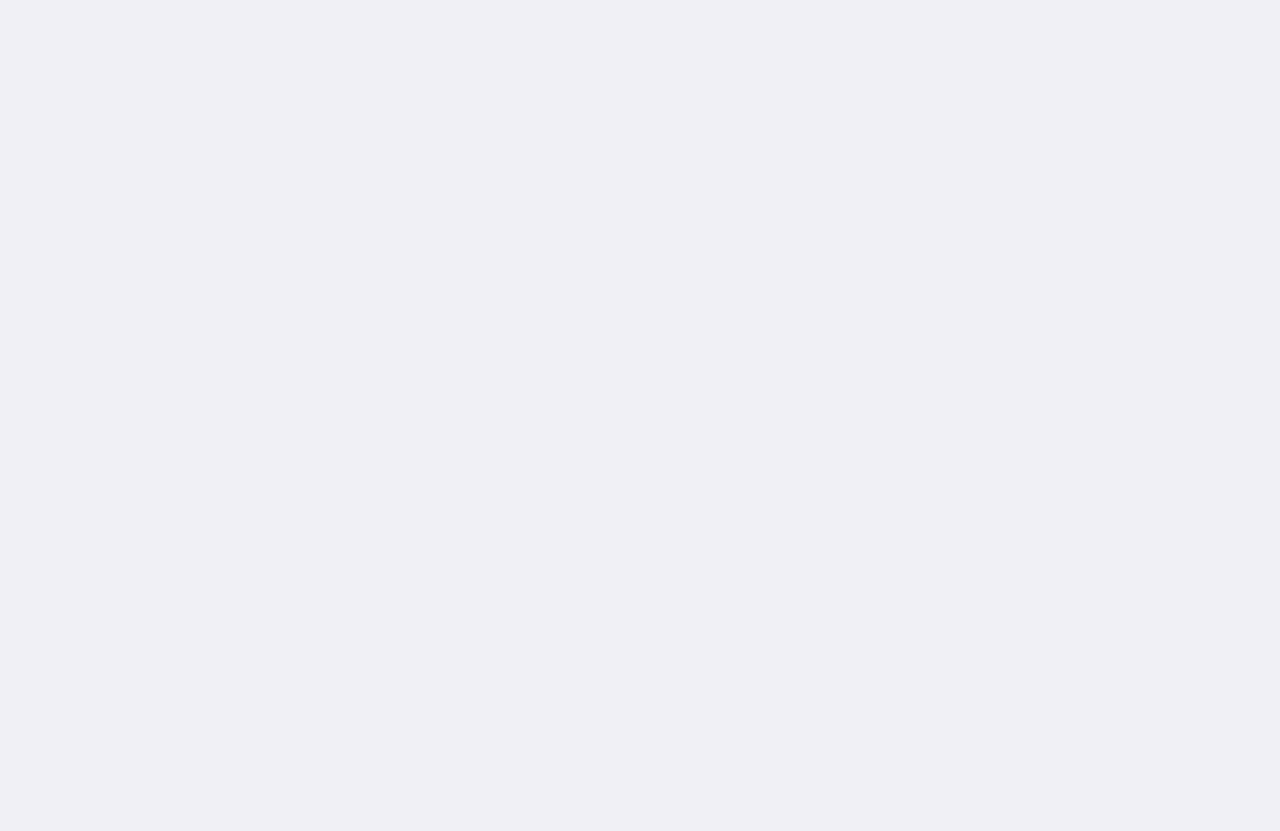
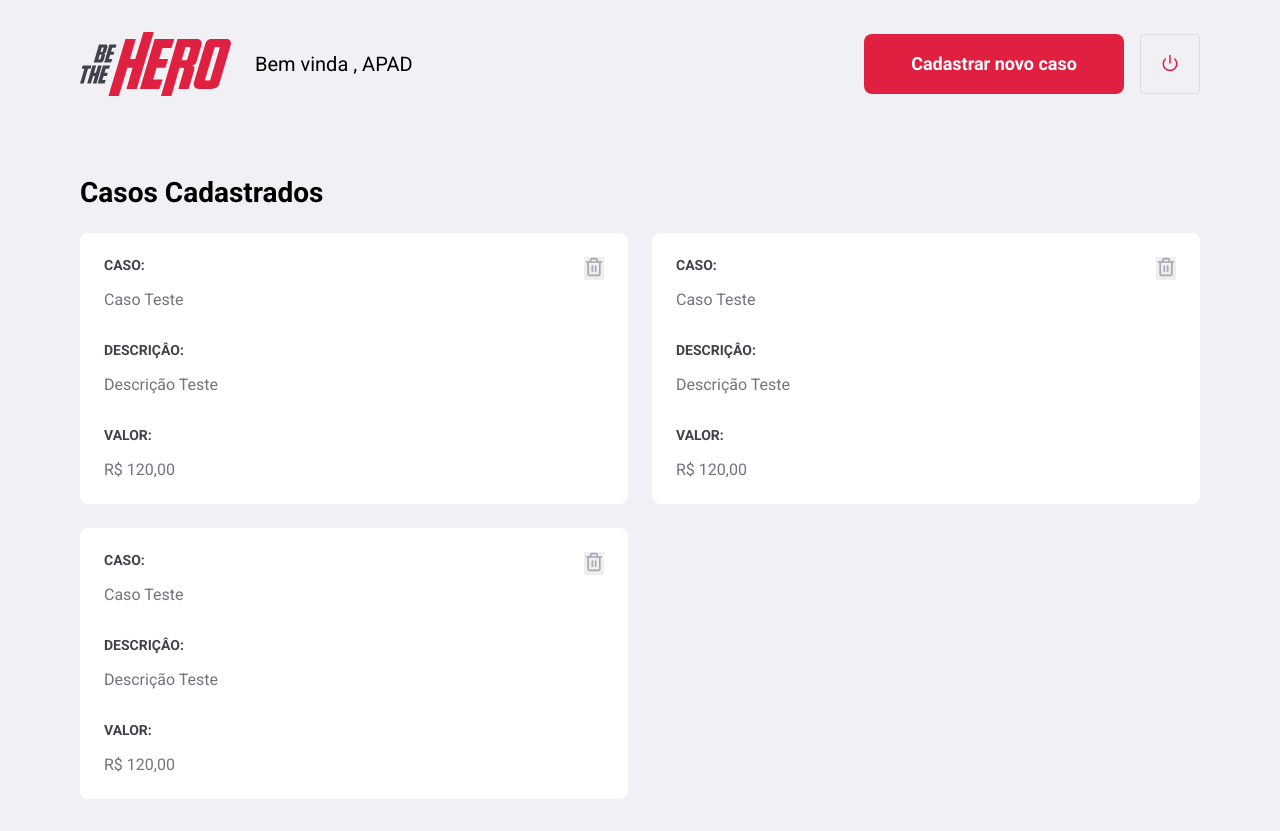
Before and after one commit to Shilton7/OmniStack_11, a React (Create React App) app in the folder frontend/: page /profile in a window 1280 px wide. Before the commit the page ends 800 px from the top, so only its background shows below. Built offline with nearby package versions, Linux system fonts and the light colour scheme; the HTML template or start-up script is replaced by a standard one.

Commit message:
Creating component layout Profile

```diff
--- /dev/null
+++ b/frontend/src/pages/Profile/index.js
@@ -0,0 +1,73 @@
+import React from 'react';
+import './styles.css';
+import logoImg from '../../assets/logo.svg';
+import { FiPower, FiTrash2 } from 'react-icons/fi';
+import { Link } from 'react-router-dom';
+
+export default function Profile() {
+	return (
+		<div className='profile-container'>
+			<header>
+				<img src={logoImg} alt='Be The hero' />
+				<span>Bem vinda , APAD</span>
+
+				<Link className='button' to='/incidentes/new'>
+					Cadastrar novo caso
+				</Link>
+
+				<button>
+					<FiPower size={18} color='#e02041' />
+				</button>
+			</header>
+
+			<h1>Casos Cadastrados</h1>
+
+			<ul>
+				<li>
+					<strong>CASO: </strong>
+					<p>Caso Teste</p>
+
+					<strong>DESCRIÇÂO: </strong>
+					<p>Descrição Teste</p>
+
+					<strong>VALOR: </strong>
+					<p>R$ 120,00</p>
+
+					<button tyoe='button'>
+						<FiTrash2 size={20} color='#a8a8b3' />
+					</button>
+				</li>
+
+				<li>
+					<strong>CASO: </strong>
+					<p>Caso Teste</p>
+
+					<strong>DESCRIÇÂO: </strong>
+					<p>Descrição Teste</p>
+
+					<strong>VALOR: </strong>
+					<p>R$ 120,00</p>
+
+					<button tyoe='button'>
+						<FiTrash2 size={20} color='#a8a8b3' />
+					</button>
+				</li>
+
+				<li>
+					<strong>CASO: </strong>
+					<p>Caso Teste</p>
+
+					<strong>DESCRIÇÂO: </strong>
+					<p>Descrição Teste</p>
+
+					<strong>VALOR: </strong>
+					<p>R$ 120,00</p>
+
+					<button tyoe='button'>
+						<FiTrash2 size={20} color='#a8a8b3' />
+					</button>
+				</li>
+			</ul>
+		</div>
+	);
+}
--- /dev/null
+++ b/frontend/src/pages/Profile/styles.css
@@ -0,0 +1,86 @@
+.profile-container {
+	width: 100%;
+	max-width: 1180px;
+	padding: 0 30px;
+	margin: 32px auto;
+}
+
+.profile-container header {
+	display: flex;
+	align-items: center;
+}
+
+.profile-container header span {
+	font-size: 20px;
+	margin-left: 24px;
+}
+
+.profile-container header img {
+	height: 64px;
+}
+
+.profile-container header a {
+	width: 260px;
+	margin-left: auto;
+	margin-top: 0;
+}
+
+.profile-container header button {
+	width: 60px;
+	height: 60px;
+	border-radius: 4px;
+	border: 1px solid #dcdce6;
+	background: transparent;
+	margin-left: 16px;
+	transition: border-color 0.2s;
+}
+
+.profile-container header button:hover {
+	border-color: #999;
+}
+
+.profile-container h1 {
+	margin-top: 80px;
+	margin-bottom: 24px;
+}
+
+.profile-container ul {
+	display: grid;
+	grid-template-columns: repeat(2, 1fr);
+	grid-gap: 24px;
+	list-style: none;
+}
+
+.profile-container ul li {
+	background: #fff;
+	padding: 24px;
+	border-radius: 8px;
+	position: relative;
+}
+
+.profile-container ul li button {
+	position: absolute;
+	right: 24px;
+	top: 24px;
+	border: 0;
+}
+
+.profile-container ul li button:hover {
+	opacity: 0.8;
+}
+
+.profile-container ul li strong {
+	display: block;
+	margin-bottom: 16px;
+	color: #41414d;
+}
+
+.profile-container ul li p + strong {
+	margin-top: 32px;
+}
+
+.profile-container ul li p {
+	color: #737380;
+	line-height: 21px;
+	font-size: 16px;
+}
--- a/frontend/src/routes.js
+++ b/frontend/src/routes.js
@@ -2,6 +2,7 @@
 import { BrowserRouter, Route, Switch } from 'react-router-dom';
 import Logon from './pages/Logon';
 import Register from './pages/Register';
+import Profile from './pages/Profile';
 
 function Routes() {
 	return (
@@ -9,6 +10,7 @@
 			<Switch>
 				<Route exact path='/' component={Logon} />
 				<Route path='/register' component={Register} />
+				<Route path='/profile' component={Profile} />
 			</Switch>
 		</BrowserRouter>
 	);
```
